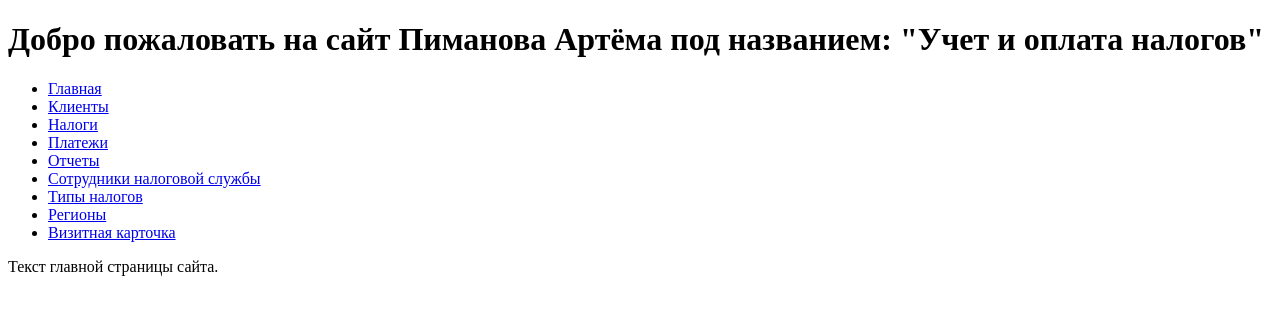
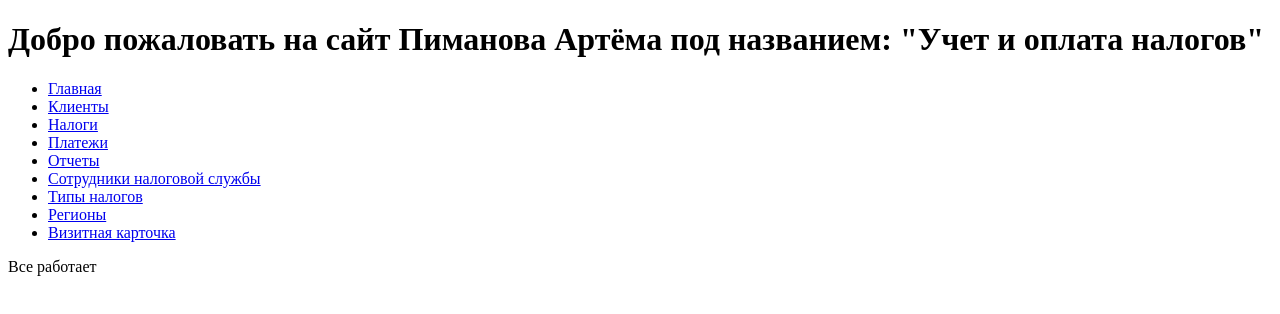
Before and after one commit to aapimanov/Zachet, a plain HTML site: page index.html in a window 1280 px wide. Drawn offline with Linux system fonts and the light colour scheme.

Commit message:
Update index.html

```diff
--- a/index.html
+++ b/index.html
@@ -20,6 +20,6 @@
         </ul>
     </nav>
 
-    <p>Текст главной страницы сайта.</p>
+    <p>Все работает</p>
 </body>
 </html>
```
